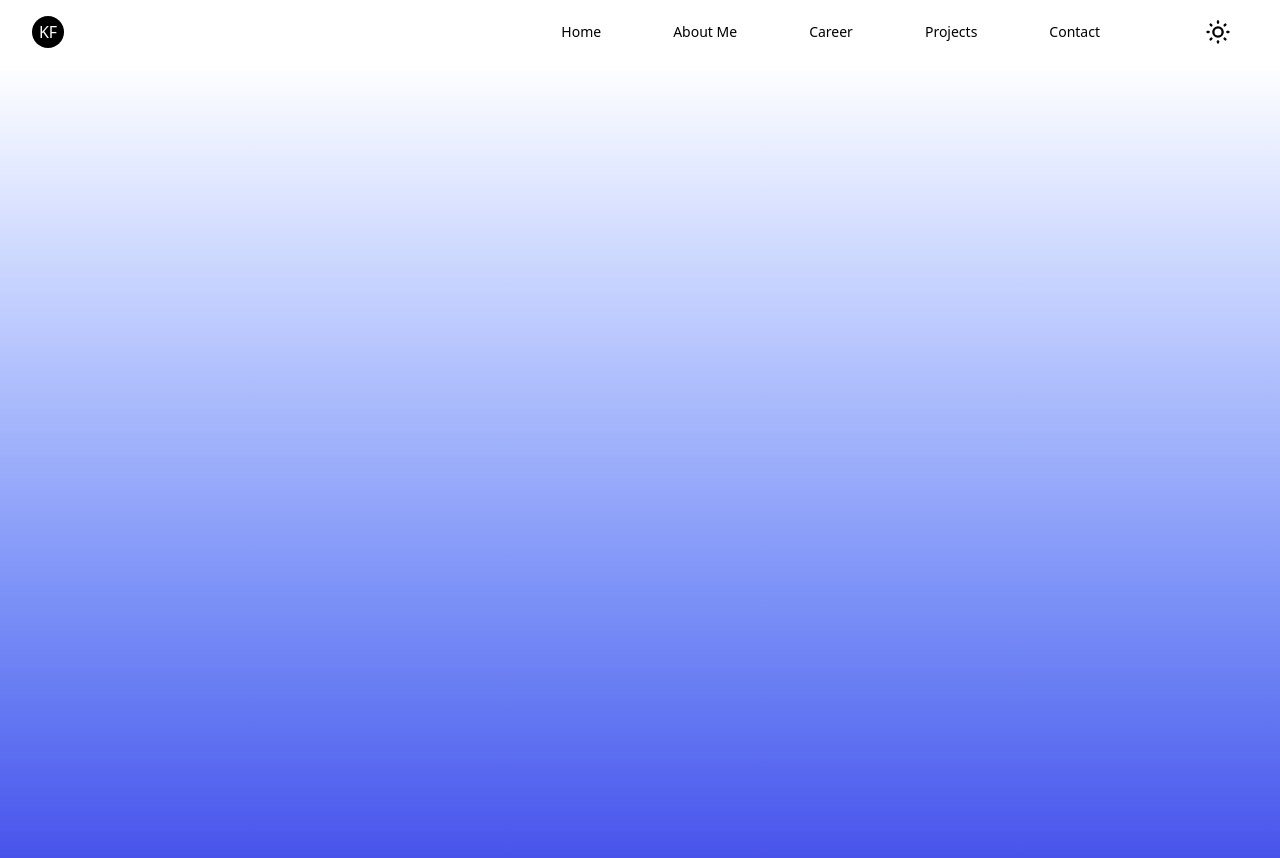
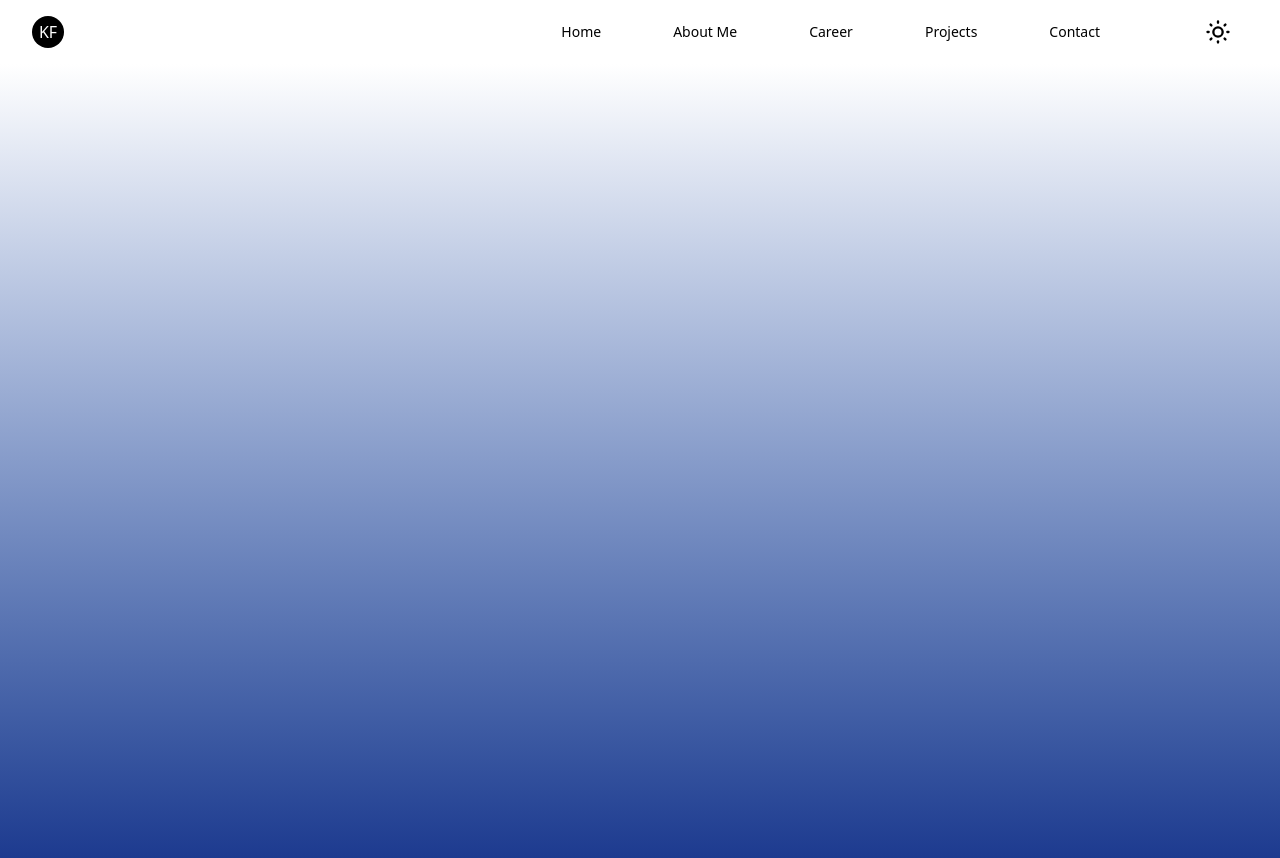
Before and after one commit to kunlefqd/Portfolio, a Next.js app: page / in a window 1280 px wide. Shown: the top 858 px of the page. Built offline with nearby package versions, Linux system fonts and the light colour scheme.

Commit message:
background update!

```diff
--- a/components/Body.tsx
+++ b/components/Body.tsx
@@ -5,8 +5,8 @@ export default function Body() {
 
     return(
         <div className ="h-lvh
-        bg-linear-to-b from-white to-morning
-        dark:from-black to-midnight
-        "></div>
+        bg-linear-to-b from-white to-blue-900 dark:from-black dark:to-midnight
+        ">
+        </div>
     )
 }
```
